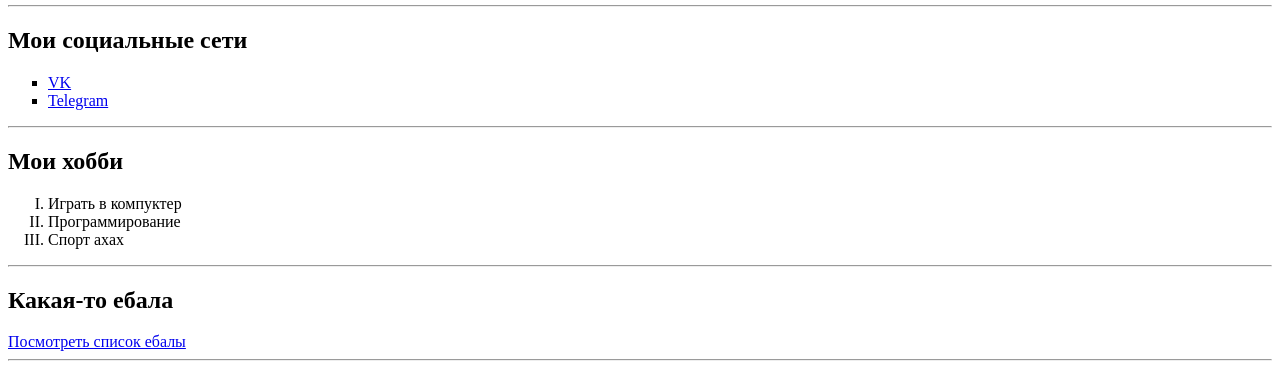
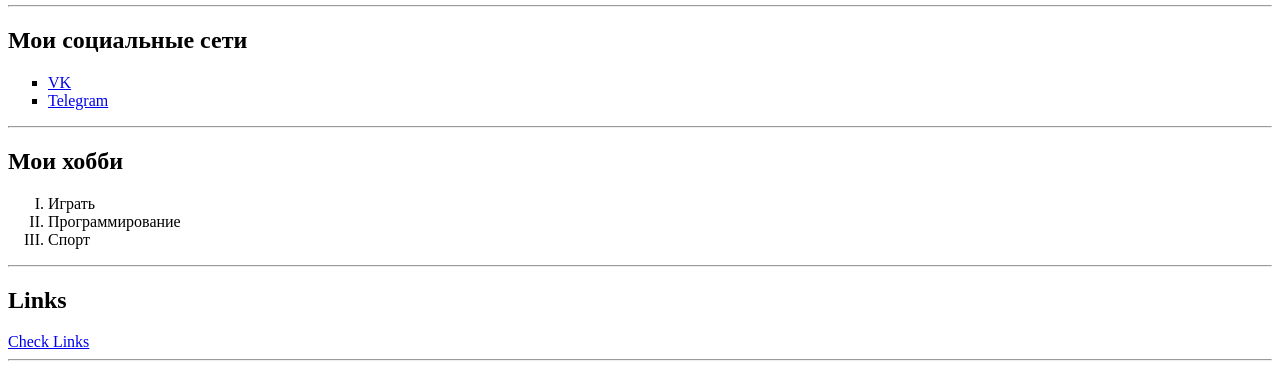
Before and after one commit to eldorPulatov/HTML-CSS-JS, a plain HTML site: page index.html in a window 1280 px wide. Shown: the part 422-800 px from the top of the page. Drawn offline with Linux system fonts and the light colour scheme.

Commit message:
Update index.html

```diff
--- a/index.html
+++ b/index.html
@@ -2,7 +2,7 @@
 <html>
 <head>
     <meta charset="UTF-8">
-    <title>Letter for Anny</title>
+    <title>QWERTY</title>
 </head>
 <body>
     <table cellspacing = "15">
@@ -26,15 +26,15 @@
 
     <h2>Мои хобби</h2>
     <ol type = "I">
-        <li>Играть в компуктер</li>
+        <li>Играть</li>
         <li>Программирование</li>
-        <li>Спорт ахах</li>
+        <li>Спорт</li>
     </ol>
 
     <hr>
 
-    <h2>Какая-то ебала</h2>
-    <a href="Ебала.html" target = "_blank">Посмотреть список ебалы</a>
+    <h2>Links</h2>
+    <a href="Links.html" target = "_blank">Check Links</a>
 
     <hr>
 
```
